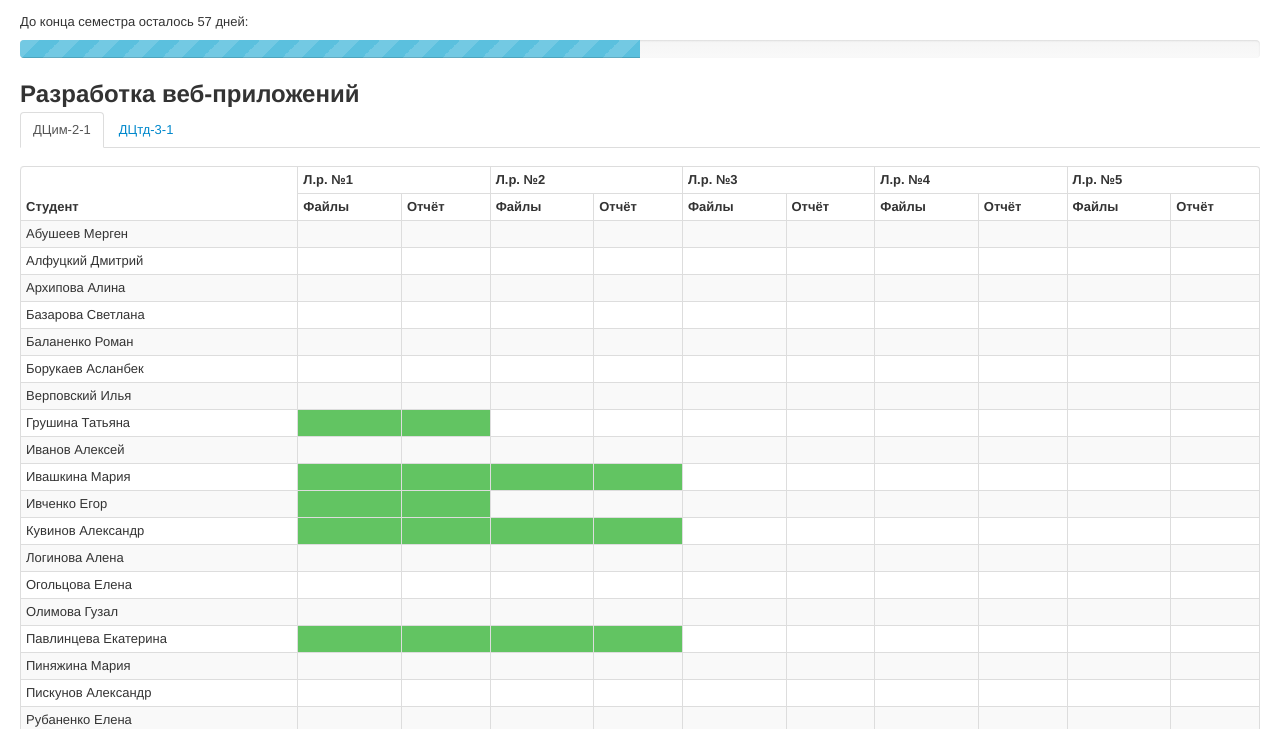
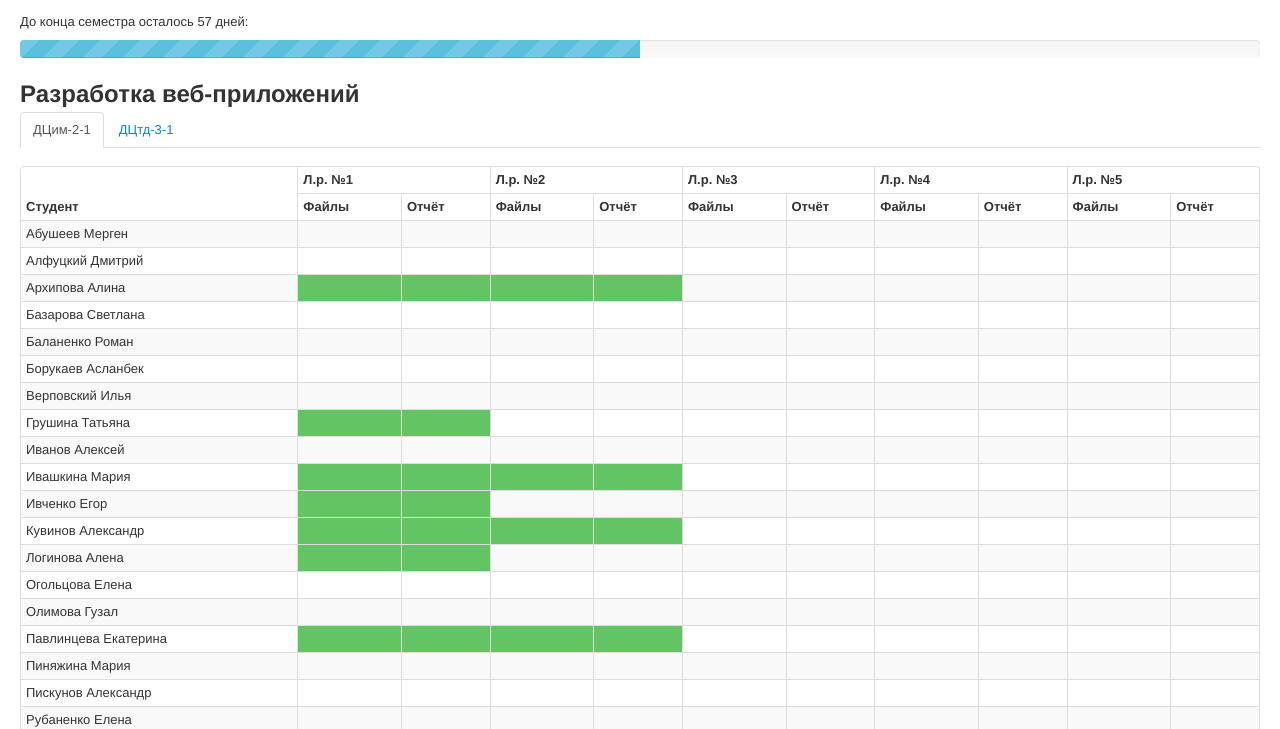
Before and after one commit to LadyMary/storkvist.github.com, a plain HTML site: page index.html in a window 1280 px wide. Shown: the part 71-800 px from the top of the page. Drawn offline with Linux system fonts and the light colour scheme.

Commit message:
Оценки

```diff
--- a/index.html
+++ b/index.html
@@ -83,10 +83,10 @@
 									</tr>
 									<tr>
 										<td>Архипова Алина</td>
-										<td></td>
-										<td></td>
-										<td></td>
-										<td></td>
+										<td class="success"></td>
+										<td class="success"></td>
+										<td class="success"></td>
+										<td class="success"></td>
 										<td></td>
 										<td></td>
 										<td></td>
@@ -213,8 +213,8 @@
 									</tr>
 									<tr>
 										<td>Логинова Алена</td>
-										<td></td>
-										<td></td>
+										<td class="success"></td>
+										<td class="success"></td>
 										<td></td>
 										<td></td>
 										<td></td>
```
